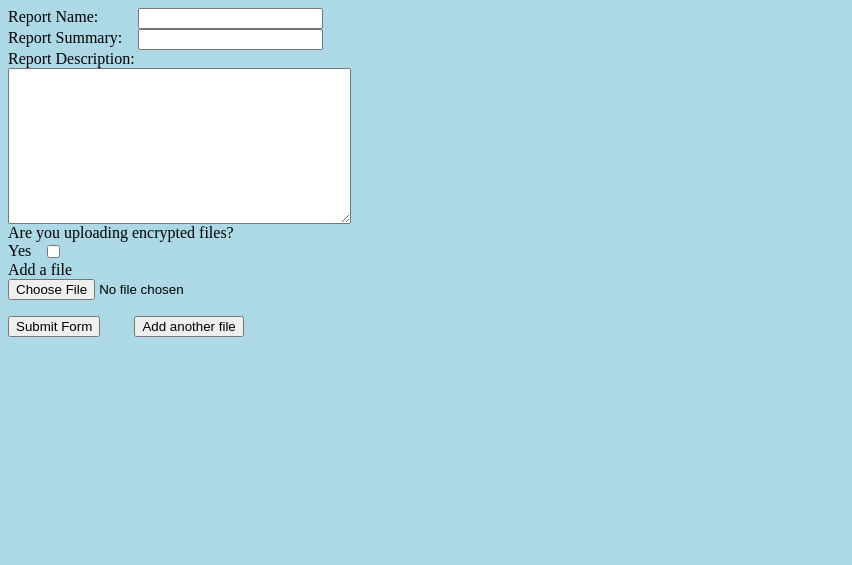
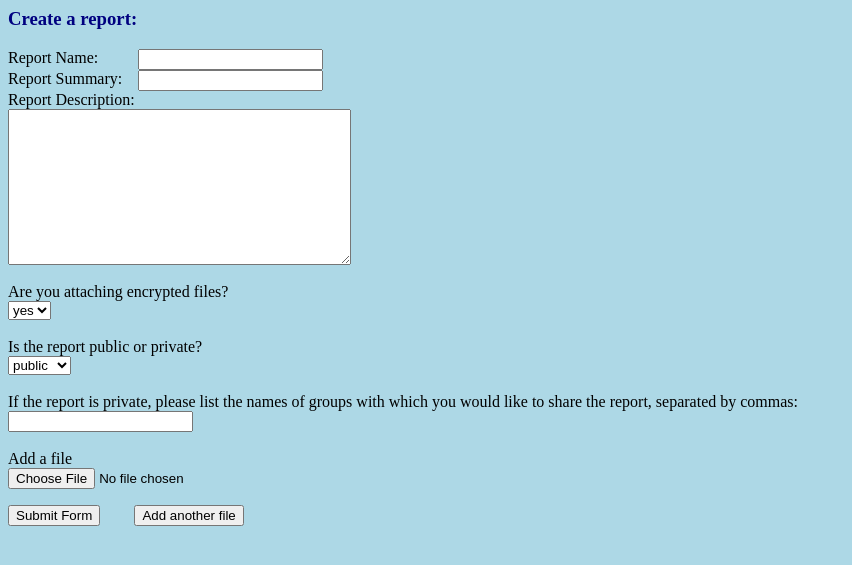
Before and after one commit to jzimmerman95/RefactoredCS3240Project, a Django app: page /create_report in a window 1280 px wide. Shown: the top 565 px of the page, without its empty margins (0-852 px from the left). Run offline with Django 3.2, Linux system fonts and the light colour scheme; some libraries are stand-ins or nearby versions.

Commit message:
Created models to hold groups associated with private reports and to hold files uploaded to reports, added code in views.py to check that a report name is unique - if so, save the report data, if not return the form to the user with an error message prompting a new report name, added commented out code to store the owner of the report based on the session variable

```diff
--- a/myapplication/forms.py
+++ b/myapplication/forms.py
@@ -8,11 +8,23 @@ class UserSignUpForm(ModelForm):
 		model = UserInformation
 		fields=('username', )
 
+CHOICES = (
+	('yes', 'yes'),
+	('no', 'no'),
+)
+
+CHOICES2 = (
+	('public', 'public'),
+	('private', 'private'),
+)
+
 class ReportForm(forms.Form):
 	reportname = forms.CharField(max_length=100)
 	summary = forms.CharField(max_length=200)
 	description = forms.CharField(widget=forms.Textarea)
-	containsencrypted = forms.BooleanField()
+	containsencrypted = forms.ChoiceField(choices=CHOICES, required=True)
+	isprivate = forms.ChoiceField(choices=CHOICES2, required=True)
+	groups = forms.CharField(max_length=250)
 	uploadfile = forms.FileField()
 	extra_field_count = forms.CharField(widget=forms.HiddenInput())
 
@@ -20,6 +32,9 @@ class ReportForm(forms.Form):
 		extra_fields = kwargs.pop('extra', 0)
 		super(ReportForm, self).__init__(*args, **kwargs)
 		self.fields['extra_field_count'].initial = extra_fields
+		self.fields['uploadfile'].required = False
+		self.fields['extra_field_count'].required = False
+		self.fields['groups'].required = False
 		for index in range(int(extra_fields)):
 			# generate extra fields in the number specified via extra_fields
 			self.fields['extra_field_{index}'.format(index=index)] = \
--- a/myapplication/templates/myapplication/createReport.html
+++ b/myapplication/templates/myapplication/createReport.html
@@ -26,25 +26,26 @@
 	</style>
 	<script src="http://ajax.googleapis.com/ajax/libs/jquery/1.9.1/jquery.min.js"></script>
 	<script type="text/javascript">
-		var form_count = $("[extra_field_count]");
+		form_count = $("[extra_field_count]");
 		// get extra form count so we know what index to use for the next item.
 		function addFileSubmit() {
-		    element = $('{{ form.uploadfile }}<br>');
+		    element = $('<br>{{ form.uploadfile }}');
 		    element.attr('name', 'extra_field_' + form_count);
-		    element.insertBefore(".buttonFormat1");
-		    //$("#forms").append(element);
-		    // build element and append it to our forms container
+		    element.appendTo(".files")
+		    //element.insertBefore(".buttonFormat1");
 
 		    form_count++;
 		    $("[name=extra_field_count]").val(form_count);
-		    // increment form count so our view knows to populate
-		    // that many fields for validation
 		}
 
 	</script>
-	<form id="submitForm" action="create_report" method="POST">
-		<div id="forms">
+	<h3>Create a report:</h3>
+	<div id="forms">
+		<form id="submitForm" action="create_report" method="POST">
 			{% csrf_token %}
+			<div>
+				{{ form.errors }}
+			</div>
 			<div class="largefields">
 				<label for="reportname">Report Name: </label>
 		 		{{ form.reportname }}
@@ -57,20 +58,31 @@
 				<label for="description">Report Description: </label><br>
 		    	{{ form.description }}
 			</div>
-			<label for="containsencrypted">Are you uploading encrypted files?</label><br>
+			<br>
+			<label for="containsencrypted">Are you attaching encrypted files?</label><br>
 			<div class="smallfields">
-				<label for="containsencrypted">Yes</label>
 				{{ form.containsencrypted }}
 			</div>
+			<br>
+			<label for="isprivate">Is the report public or private?</label><br>
+			<div class="smallfields">
+				{{ form.isprivate }}
+			</div>
+			<br>
+			<label for="groups">If the report is private, please list the names of groups with which you would like to share the report, separated by commas:</label>
 			<div>
+				{{ form.groups }}
+			</div>
+			<br>
+			<div class="files">
 				<label for="uploadfile">Add a file</label><br>
 				{{ form.uploadfile }}
 			</div>
 			<div class="buttonFormat1">
 				<input type="submit" value="Submit Form">
 			</div>
-		</div>
-	</form>
+		</form>
+	</div>
 	<div class="buttonFormat2">
 		<button id="add-another" onclick="addFileSubmit()">Add another file</button>
 	</div>
--- a/myapplication/views.py
+++ b/myapplication/views.py
@@ -1,12 +1,14 @@
 from django.shortcuts import render
 from django.http import HttpResponseRedirect
 from .forms import UserSignUpForm, ReportForm
-from .models import UserInformation
+from .models import UserInformation, Report, ReportFiles, ReportGroups
+# for authentication
 from django.contrib.auth.models import User
 from django.contrib.auth import authenticate
 # imports for encrytion
 from Crypto.PublicKey import RSA
 from Crypto import Random
+from django.core.exceptions import ObjectDoesNotExist
 
 # Create your views here.
 def home_page(request):
@@ -62,15 +64,50 @@ def failed_login(request):
 
 def create_report(request):
 	if request.method == 'POST':
-	# 	# create a form instance and populate it with data from the request:
-	# 	#form = ReportForm(request.POST)
 		form = ReportForm(request.POST)
-	# 	# check whether it's valid:
 		if form.is_valid():
-	# 		# process the data in form.cleaned_data as required
-			print("Valid form")
-		return HttpResponseRedirect('member_home_page')
+			# create a report object
+			reportname = request.POST.get('reportname')
+			summary = request.POST.get('summary')
+			desc = request.POST.get('description')
+			containsEncrypted = request.POST.get('containsencrypted')
+			isprivate = request.POST.get('isprivate')
+			# use session variables
+			# owner = request.session.get('username')
+			owner = "dummy"
+
+			try:
+				r = Report.objects.get(reportname=reportname)
+				# A report with that name already exists - send the form back to user with an error
+				form = ReportForm(request.POST)
+				form.add_error('reportname', "A report with that name already exists: please try a different name")
+				return render(request, 'myapplication/createReport.html', {'form': form})
+			except ObjectDoesNotExist:
+				report_obj = Report(reportname=reportname, owner=owner, summary=summary, description=desc, containsencrypted=containsEncrypted, isprivate=isprivate)
+				report_obj.save()
+
+				# store all files associated with that report in the file database
+				for key in request.POST:
+					if key == "uploadfile" or ("extra" in str(key)):
+						uploadfile=request.POST.get(key)
+						report_file_obj=ReportFiles(reportname=reportname, uploadfile=uploadfile)
+						report_file_obj.save()
+
+				# store all groups associated with that (private) report in the file database
+				if isprivate == "private":
+					groups = request.POST.get('groups')
+					if groups != "":
+						groups = groups.split(',')
+						for group in groups:
+							group_obj = ReportGroups(reportname=reportname, groupname=group.strip())
+							group_obj.save()
+
+				return HttpResponseRedirect('member_home_page')
 	# # if a GET (or any other method) we'll create a blank form
 	else:
 		form = ReportForm()
 	return render(request, 'myapplication/createReport.html', {'form': form})
+
+# def view_reports(request):
+# 	query_results = Report.objects.all()
+# 	return render(request, 'myapplication/viewReports.html', {})
```
Also changed, not shown: myapplication/models.py (+28 -0 lines), myapplication/templates/myapplication/viewReports.html (added, +18 -0 lines), db.sqlite3, myapplication/migrations/0003_report_reportfiles.py (added), myapplication/migrations/0004_report_numfiles.py (added), myapplication/migrations/0005_remove_report_numfiles.py (added), myapplication/migrations/0006_report_timestamp.py (added), myapplication/migrations/0007_auto_20160405_1525.py (added), myapplication/migrations/0008_auto_20160405_1531.py (added), myapplication/migrations/0009_auto_20160405_1534.py (added), myapplication/migrations/0010_auto_20160405_1537.py (added), myapplication/migrations/0011_auto_20160405_1538.py (added), myapplication/migrations/0012_auto_20160405_1547.py (added), myapplication/migrations/0013_auto_20160405_1602.py (added), 1 more files.
